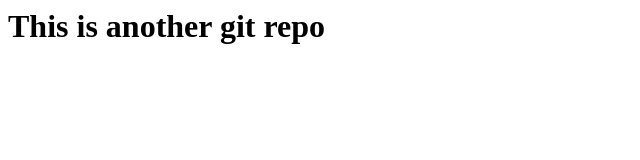
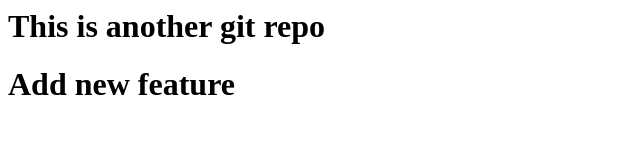
Before and after one commit to Paxxxxy/local-Repo, a plain HTML site: page index.html in a window 1280 px wide. Shown: the whole page, without its empty margins (0-640 px from the left). Drawn offline with Linux system fonts and the light colour scheme.

Commit message:
Added new feature

```diff
--- a/index.html
+++ b/index.html
@@ -1 +1,2 @@
 <h1>This is another git repo</h1>
+<h1>Add new feature </h1>
```
